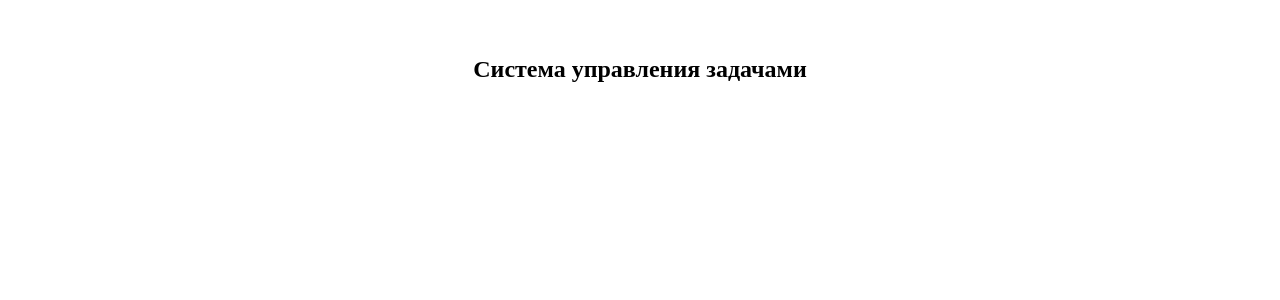
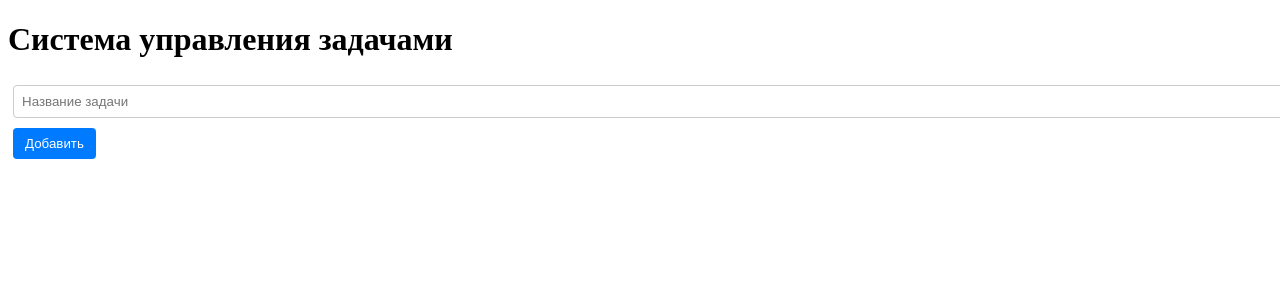
Before and after one commit to scarletname/todo, a React (Create React App) app: page / in a window 1280 px wide. Shown: the top 300 px of the page. Built offline with nearby package versions, Linux system fonts and the light colour scheme; the HTML template or start-up script is replaced by a standard one.

Commit message:
added TaskForm

```diff
--- a/src/App.tsx
+++ b/src/App.tsx
@@ -1,10 +1,12 @@
 import React from 'react';
+import TaskForm from './components/TaskForm';
 import './styles/App.css';
 
 const App: React.FC = () => {
   return (
     <div className="app">
       <h1>Система управления задачами</h1>
+      <TaskForm />
     </div>
   );
 };
--- a/src/components/TaskForm.tsx
+++ b/src/components/TaskForm.tsx
@@ -0,0 +1,25 @@
+import React, { useState } from 'react';
+
+const TaskForm: React.FC = () => {
+  const [title, setTitle] = useState('');
+
+  const handleSubmit = (e: React.FormEvent) => {
+    e.preventDefault();
+    console.log('Добавлена задача:', title);
+    setTitle('');
+  };
+
+  return (
+    <form onSubmit={handleSubmit} className="task-form">
+      <input
+        type="text"
+        value={title}
+        onChange={(e) => setTitle(e.target.value)}
+        placeholder="Название задачи"
+      />
+      <button type="submit">Добавить</button>
+    </form>
+  );
+};
+
+export default TaskForm;
--- a/src/styles/App.css
+++ b/src/styles/App.css
@@ -1,10 +1,25 @@
-.app {
-  max-width: 600px;
-  margin: 20px auto;
-  padding: 20px;
+.task-form {
+  margin-bottom: 20px;
 }
 
-h1 {
-  text-align: center;
-  font-size: 24px;
+.task-form input {
+  padding: 8px;
+  margin: 5px;
+  border: 1px solid #ccc;
+  border-radius: 4px;
+  width: 100%;
 }
+
+.task-form button {
+  padding: 8px 12px;
+  margin: 5px;
+  border: none;
+  border-radius: 4px;
+  background-color: #007bff;
+  color: white;
+  cursor: pointer;
+}
+
+.task-form button:hover {
+  background-color: #0056b3;
+}
```
